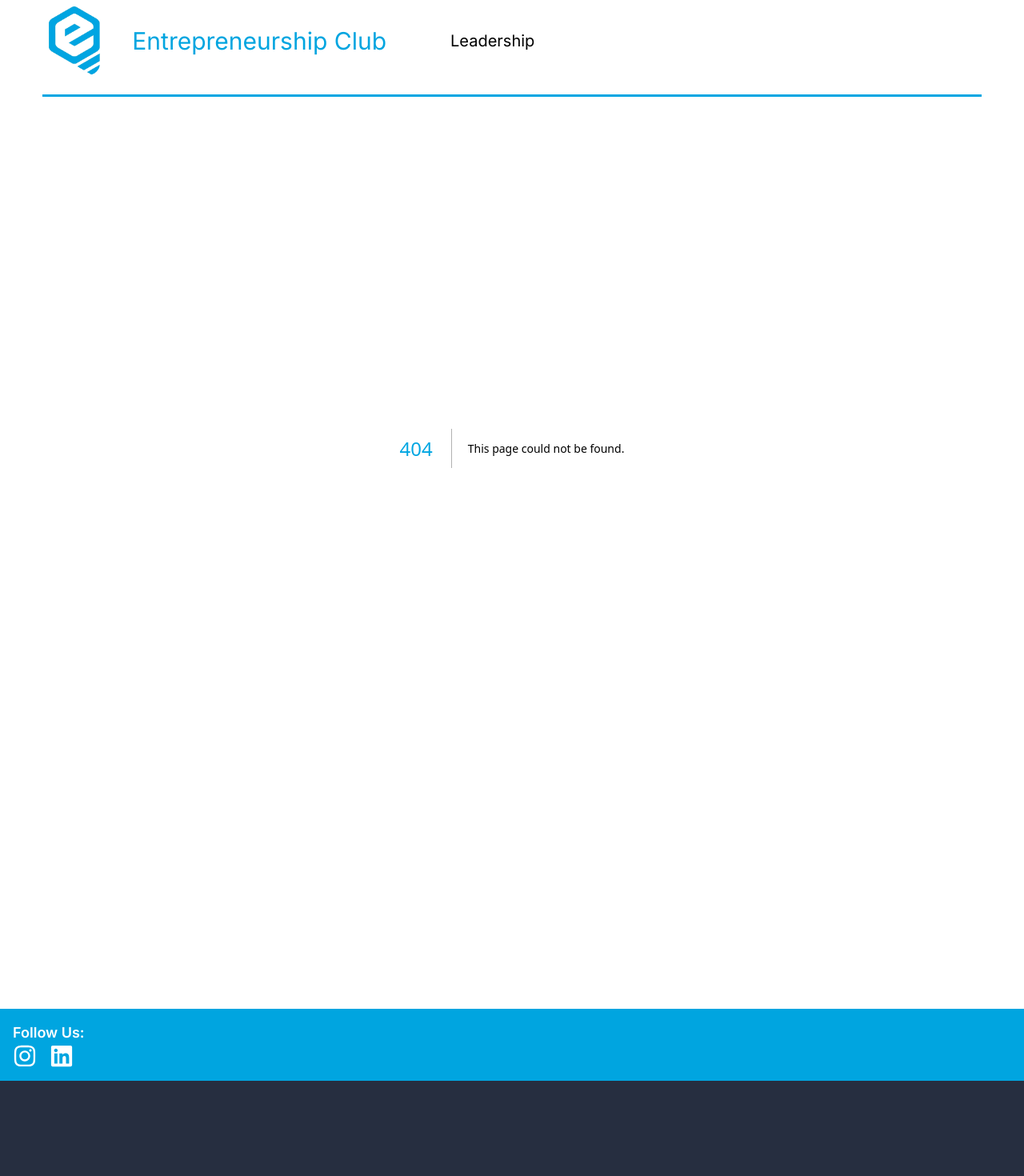
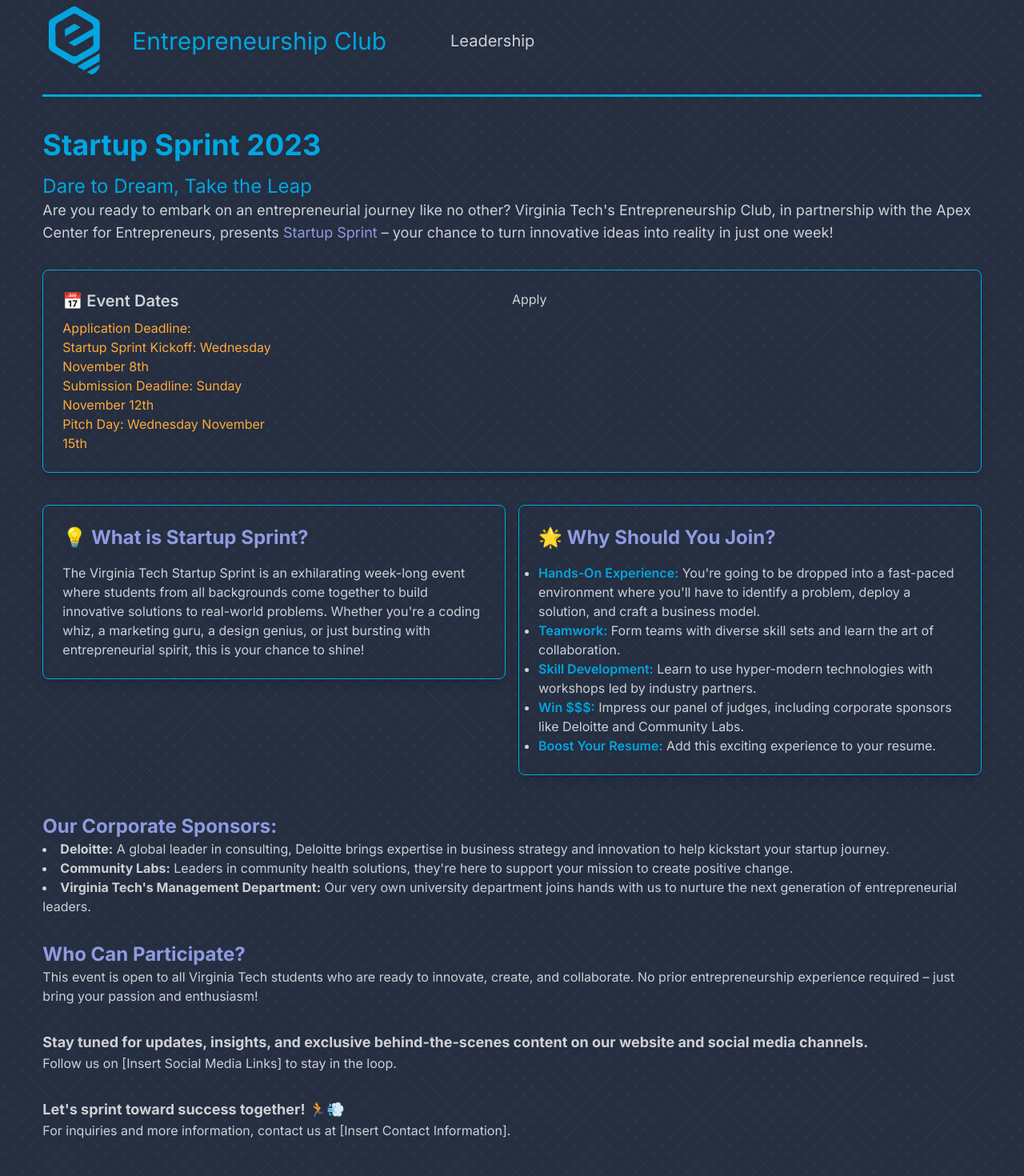
Before and after one commit to Just-Moh-it/eclub-website, a Next.js app: page /startupsprint in a window 1280 px wide. Before the commit this address had no page. Shown: the top 1470 px of the page at 80% size. Before the commit the page ends 1351 px from the top, so only its background shows below. Built offline with nearby package versions, Linux system fonts and the light colour scheme.

Commit message:
Create page.js

```diff
--- /dev/null
+++ b/app/startupsprint/page.js
@@ -0,0 +1,110 @@
+
+
+function StartupSprint2023() {
+    return (
+      <div>
+          <h1 className="text-4xl font-bold mb-4">
+              Startup Sprint 2023
+          </h1>
+          <h2 className="text-2xl text-primary">
+              Dare to Dream, Take the Leap
+          </h2>
+          <p className="text-lg mb-8">
+            Are you ready to embark on an entrepreneurial journey like no other?
+            Virginia Tech's Entrepreneurship Club, in partnership with the
+            Apex Center for Entrepreneurs, presents {' '}
+            <span className="text-secondary">Startup Sprint</span> – your chance to turn innovative ideas into reality in just one week!
+          </p>
+
+          <div className="shadow-lg border rounded-lg p-6 mb-10 lg:grid lg:grid-cols-2 ">
+              <div className="lg:w-1/2">
+                  <h2 className="text-xl font-semibold mb-2">📅  Event Dates</h2>
+                  <p className="text-accent">Application Deadline: </p>
+                  <p className="text-accent">Startup Sprint Kickoff: Wednesday November 8th</p>
+                  <p className="text-accent">Submission Deadline: Sunday November 12th</p>
+                  <p className="text-accent">Pitch Day: Wednesday November 15th</p>
+              </div>
+              <div className="lg:w-1/2">
+                  <h2>Apply</h2>
+              </div>
+           </div>
+          <div className="flex flex-wrap -mx-2">
+            <div className="w-full md:w-1/2 px-2 mb-4">
+              <div className="p-6 border shadow-lg rounded-lg">
+                <h2 className="text-2xl font-bold mb-4 text-secondary">
+                💡 What is Startup Sprint?
+                </h2>
+                <p>
+                  The Virginia Tech Startup Sprint is an exhilarating week-long event
+                  where students from all backgrounds come together to build innovative
+                  solutions to real-world problems. Whether you're a coding whiz, a
+                  marketing guru, a design genius, or just bursting with entrepreneurial
+                  spirit, this is your chance to shine!
+                </p>
+              </div>
+            </div>
+            <div className="w-full md:w-1/2 px-2 mb-4">
+              <div className="p-6 border shadow-lg rounded-lg">
+                <h2 className="text-2xl font-bold mb-4 text-secondary">🌟 Why Should You Join?</h2>
+                <ul className="list-disc">
+                  <li>
+                      <span className="font-semibold text-primary">Hands-On Experience:</span> You're going to be dropped into a fast-paced environment where you'll have to identify a problem, deploy a solution, and craft a business model.
+                  </li>
+                  <li>
+                      <span className="font-semibold text-primary">Teamwork:</span> Form teams with diverse skill sets and learn the art of collaboration.
+                  </li>
+                  <li>
+                      <span className="font-semibold text-primary">Skill Development:</span> Learn to use hyper-modern technologies with workshops led by industry partners.
+                  </li>
+                  <li>
+                      <span className="font-semibold text-primary">Win $$$:</span> Impress our panel of judges, including corporate sponsors like Deloitte and Community Labs.
+                  </li>
+                  <li>
+                      <span className="font-semibold text-primary">Boost Your Resume:</span> Add this exciting experience to your resume.
+                  </li>
+              </ul>
+
+              </div>
+            </div>
+          </div>
+          <div className="mt-8">
+              <h2 className="font-bold text-2xl text-secondary">Our Corporate Sponsors:</h2>
+            <ul className="list-disc list-inside">
+              <li>
+                <strong>Deloitte:</strong> A global leader in consulting, Deloitte brings expertise in business strategy and innovation to help kickstart your startup journey.
+              </li>
+              <li>
+                <strong>Community Labs:</strong> Leaders in community health solutions, they're here to support your mission to create positive change.
+              </li>
+              <li>
+                <strong>Virginia Tech's Management Department:</strong> Our very own university department joins hands with us to nurture the next generation of entrepreneurial leaders.
+              </li>
+            </ul>
+          </div>
+          <div className="mt-8">
+              <h2 className="font-bold text-2xl text-secondary">Who Can Participate?</h2>
+            <p>
+              This event is open to all Virginia Tech students who are ready to innovate, create, and collaborate. No prior entrepreneurship experience required – just bring your passion and enthusiasm!
+            </p>
+          </div>
+          <div className="mt-8">
+            <p className="text-lg">
+              <strong>Stay tuned for updates, insights, and exclusive behind-the-scenes content on our website and social media channels.</strong>
+            </p>
+            <p>
+              Follow us on [Insert Social Media Links] to stay in the loop.
+            </p>
+          </div>
+          <div className="mt-8">
+            <p className="text-lg">
+              <strong>Let's sprint toward success together! 🏃💨</strong>
+            </p>
+            <p>
+              For inquiries and more information, contact us at [Insert Contact Information].
+            </p>
+          </div>
+      </div>
+    )
+  }
+
+  export default StartupSprint2023
```
